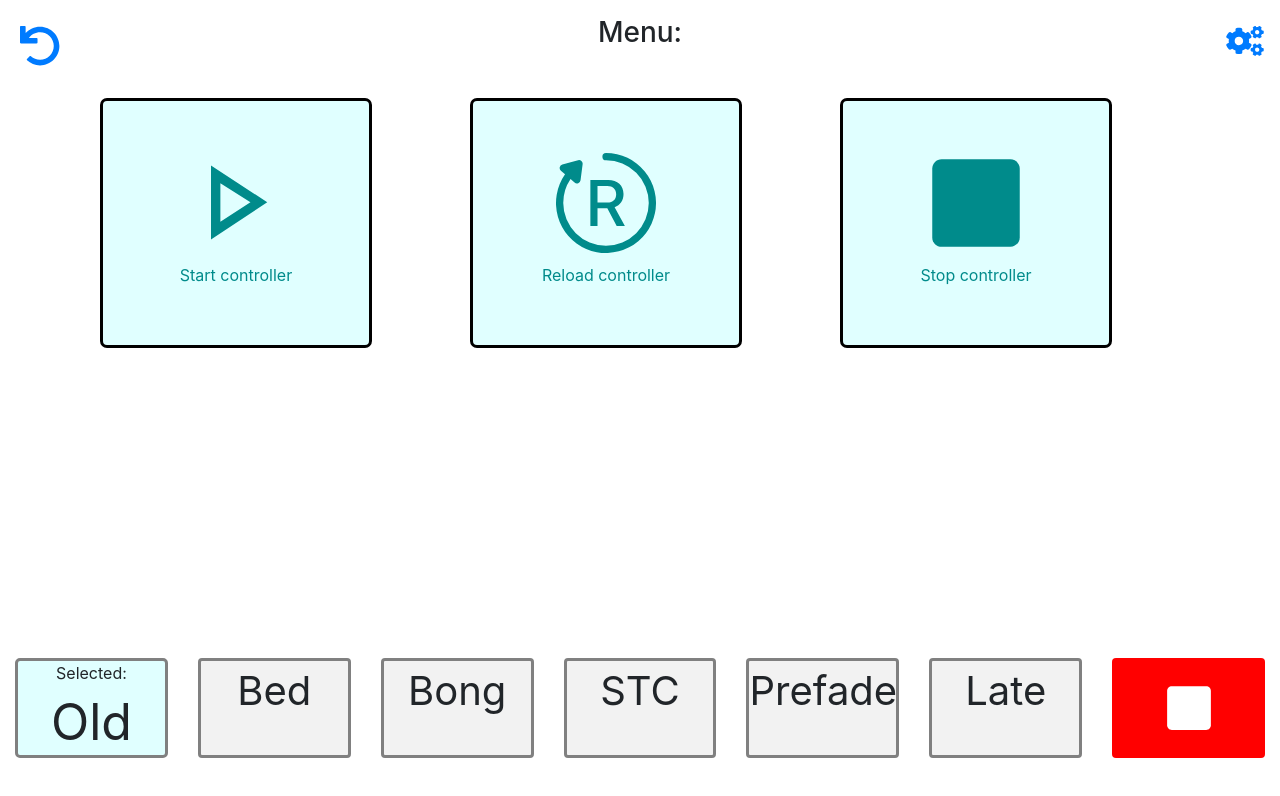
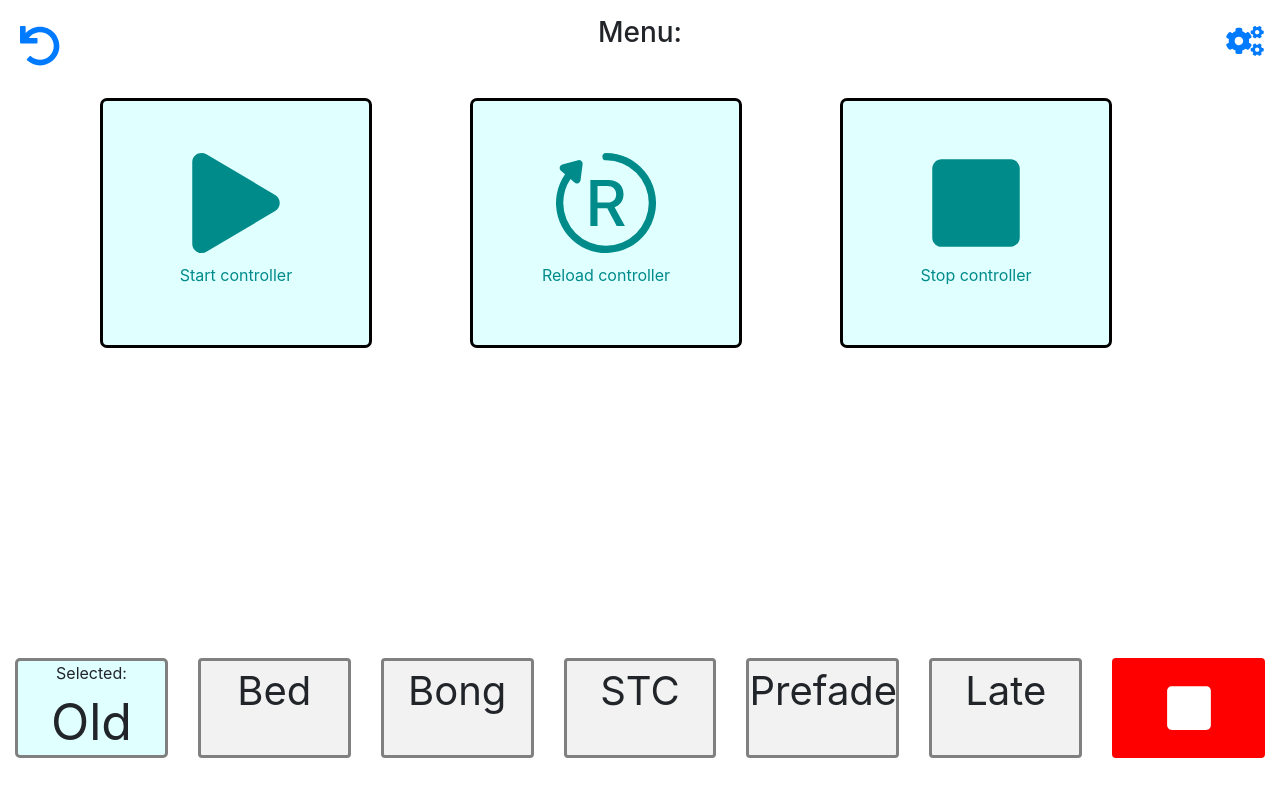
Before and after one commit to quartersight/pident-spa, a React (Create React App) app: page /settings/information/engineering/menu in a window 1280 px wide. Shown: the top 796 px of the page. Built offline with nearby package versions, Linux system fonts and the light colour scheme.

Commit message:
changed settings icons

```diff
--- a/src/pages/menu/Menu.jsx
+++ b/src/pages/menu/Menu.jsx
@@ -1,7 +1,6 @@
 import React, { Component } from "react";
-import { FaStop } from "react-icons/fa";
+import { FaStop, FaPlay } from "react-icons/fa";
 import { BsBootstrapReboot } from "react-icons/bs";
-import { VscDebugStart } from "react-icons/vsc";
 import { Link } from "react-router-dom";
 
 class Menu extends Component {
@@ -80,7 +79,7 @@ class Menu extends Component {
               <Link to="/1">
                 <div className="text-center selectableMenuButtonLarge">
                   <h1>
-                    <VscDebugStart />
+                    <FaPlay />
                   </h1>
                   <p>Start controller</p>
                 </div>
```
